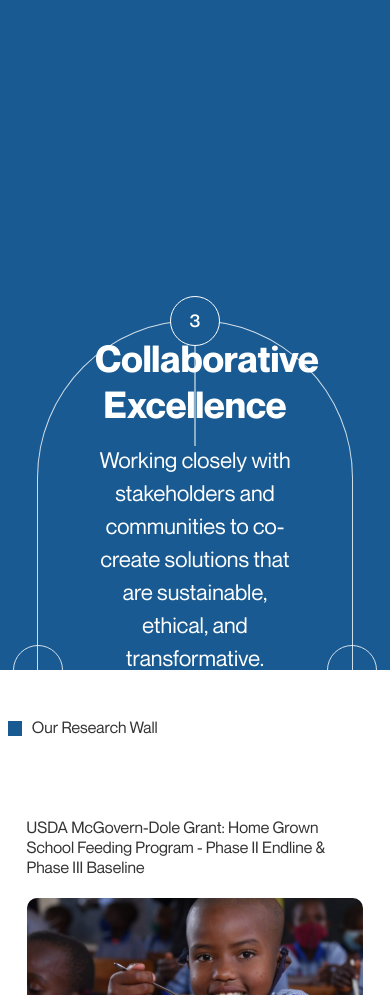
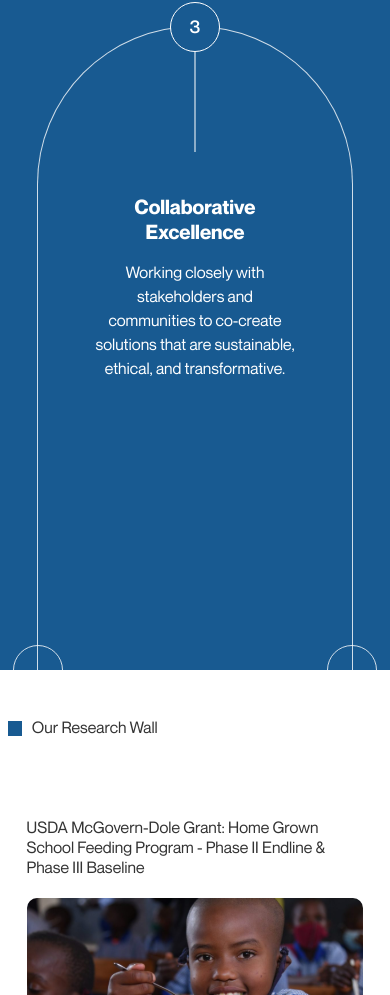
Before and after one commit to shemankubana/ihema_web, a React (Create React App) app: page / in a window 390 px wide. Shown: the part 3820-4815 px from the top of the page. Built offline with nearby package versions, Linux system fonts and the light colour scheme.

Commit message:
Our Approach

```diff
--- a/src/styles/Home.css
+++ b/src/styles/Home.css
@@ -547,7 +547,7 @@
 
   .approach-arc {
     width: 90%;
-    height: 350px; /* Better height for mobile content */
+    height: 100vh; /* Better height for mobile content */
     border-radius: 180px 180px 0 0; /* Natural curvature */
     border: 1px solid rgba(255, 255, 255, 0.8);
     border-bottom: none;
@@ -558,6 +558,20 @@
     align-items: center;
   }
 
+  .approach-content {
+    margin-top: 0px !important;
+    width: 100%;
+    height: 60vh;
+  }
+
+  .approach-content h3 {
+    font-size: clamp(20px, 2vw, 24px);
+  }
+
+  .approach-content p {
+    font-size: clamp(16px, 2vw, 24px);
+  }
+
   .approach-decoration {
     width: 50px;
     height: 50px;
@@ -566,7 +580,7 @@
 
   .approach-decoration.left {
     left: -25px;
-    bottom: -25px;
+    bottom: 175px;
   }
 
   .approach-decoration.top {
@@ -577,7 +591,7 @@
 
   .approach-decoration.right {
     right: -25px;
-    bottom: -25px;
+    bottom: 175px;
   }
 
   .approach-title {
```
